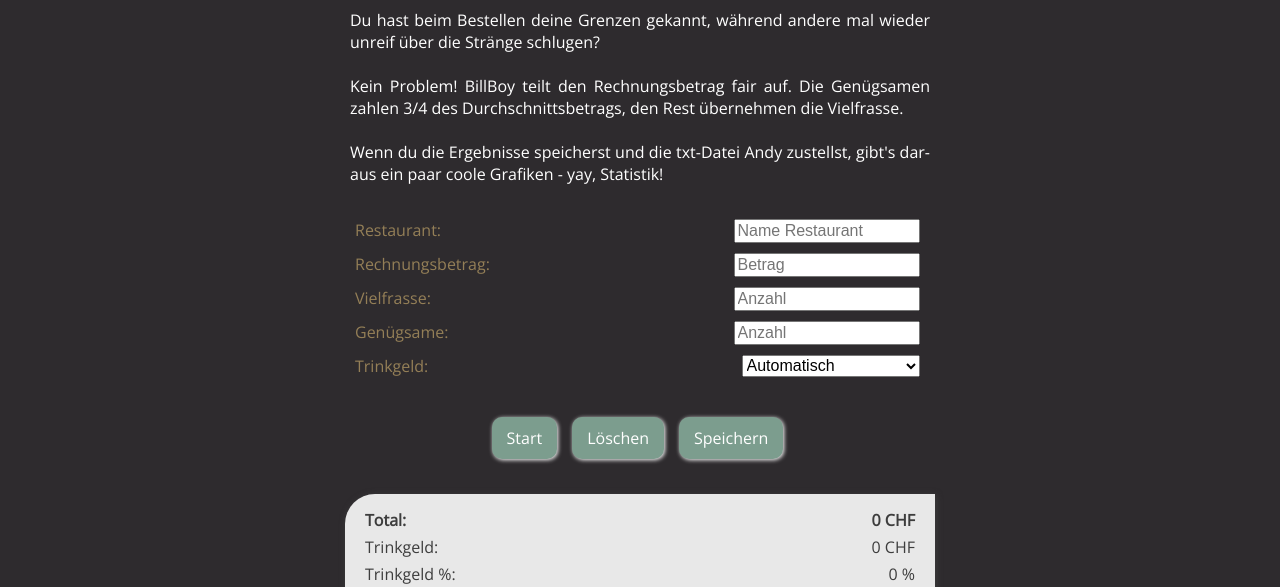
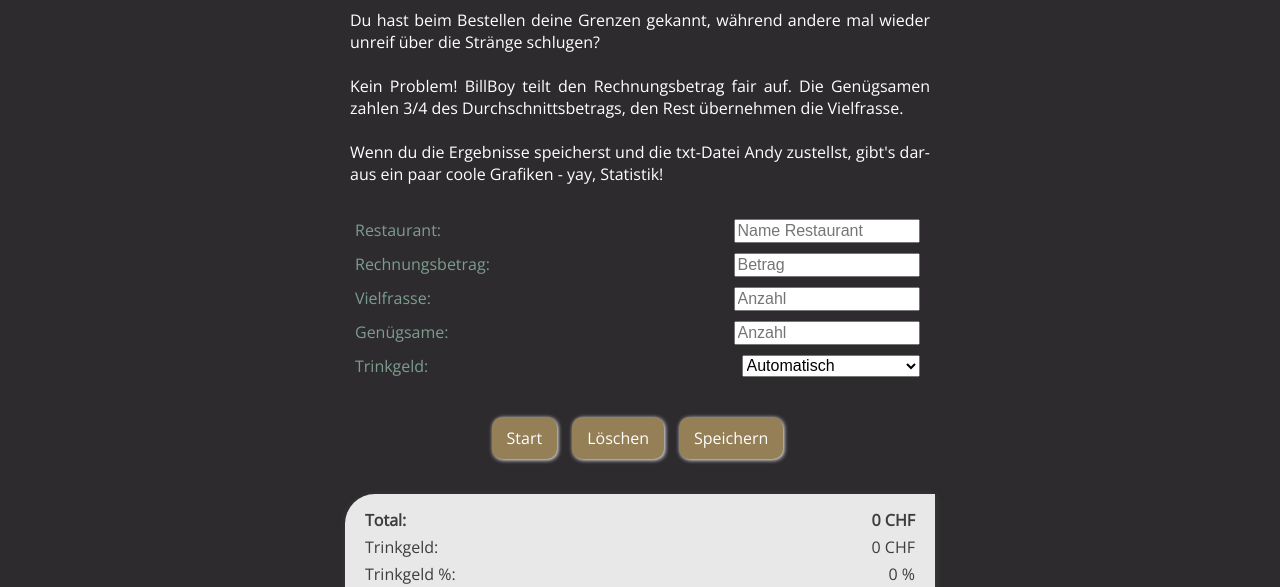
Before and after one commit to Gourmen/Gourmen, a plain HTML site: page billboy.html in a window 1280 px wide. Shown: the part 213-800 px from the top of the page. Drawn offline with nearby package versions, Linux system fonts and the light colour scheme.

Commit message:
Update style.css

```diff
--- a/style.css
+++ b/style.css
@@ -352,7 +352,7 @@
     text-align: left;
     flex-basis: 50%; /* Stellt die Breite des Labels ein */
     padding-left: 15px;
-    color: #947F57;
+    color: #7C9D8E;
 }
 
 .rechner-zeile .input-rechner, .rechner-zeile select {
@@ -368,7 +368,7 @@
 
 .button {
     color: #FFFFFF; /* Textfarbe */
-    background-color: #7C9D8E; /* Hintergrundfarbe */
+    background-color: #947F57; /* Hintergrundfarbe */
     border: none; /* Kein Rand */
     border-radius: 10px; /* Abgerundete Ecken */
     padding: 10px 15px; /* Innenabstand */
```
